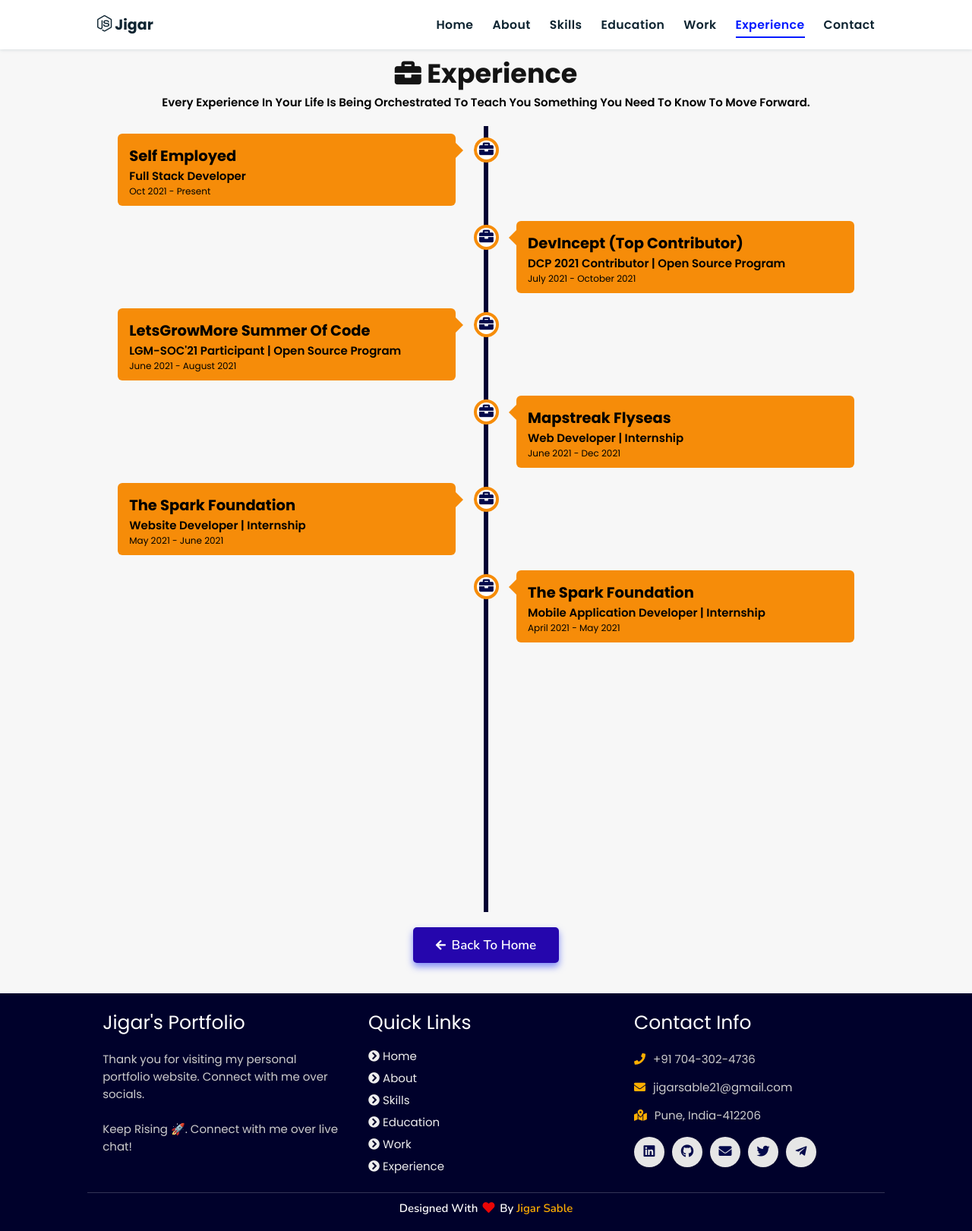
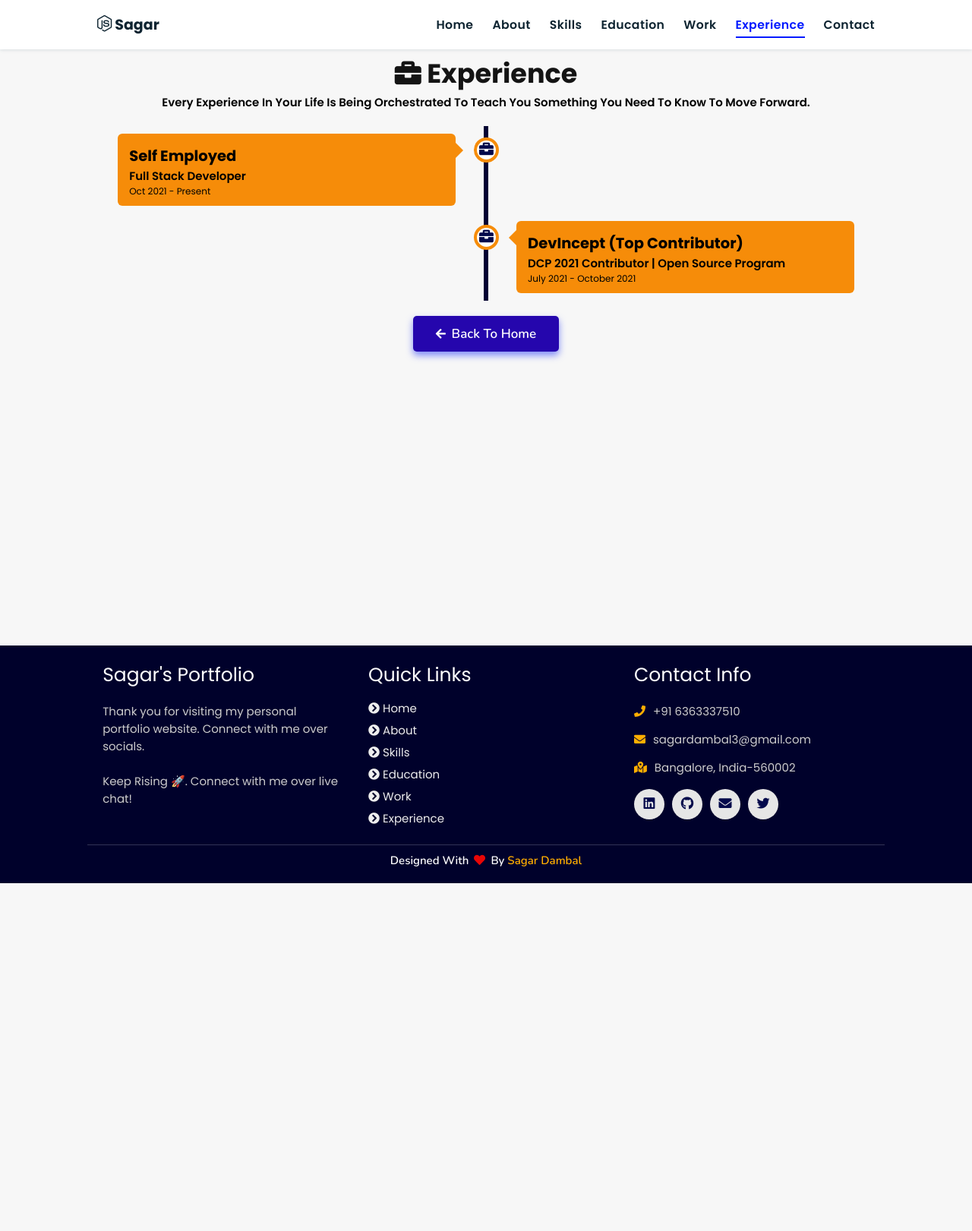
Before and after one commit to Sagar-Dambal3/My-Portfolio, a plain HTML site: page experience/index.html in a window 1280 px wide. Shown: the whole page at 76% size. After the commit the page ends 1163 px from the top, so only its background shows below. Drawn offline with nearby package versions, Linux system fonts and the light colour scheme.

Commit message:
Updated Experience section and Contact info

```diff
--- a/assets/js/script.js
+++ b/assets/js/script.js
@@ -59,7 +59,7 @@ $(document).ready(function() {
 document.addEventListener('visibilitychange',
     function() {
         if (document.visibilityState === "visible") {
-            document.title = "Portfolio | Jigar Sable";
+            document.title = "Portfolio | Sagar Dambal";
             $("#favicon").attr("href", "assets/images/favicon.png");
         } else {
             document.title = "Come Back To Portfolio";
--- a/experience/index.html
+++ b/experience/index.html
@@ -1,21 +1,24 @@
 <!DOCTYPE html>
 <html lang="en">
+
 <head>
     <meta charset="UTF-8">
     <meta http-equiv="X-UA-Compatible" content="IE=edge">
     <meta name="viewport" content="width=device-width, initial-scale=1.0">
     <link rel="stylesheet" href="./style.css">
     <!-- Font Awesome -->
-    <link rel="stylesheet" href="https://cdnjs.cloudflare.com/ajax/libs/font-awesome/5.15.3/css/all.min.css" integrity="sha512-iBBXm8fW90+nuLcSKlbmrPcLa0OT92xO1BIsZ+ywDWZCvqsWgccV3gFoRBv0z+8dLJgyAHIhR35VZc2oM/gI1w==" crossorigin="anonymous" referrerpolicy="no-referrer" />
+    <link rel="stylesheet" href="https://cdnjs.cloudflare.com/ajax/libs/font-awesome/5.15.3/css/all.min.css" integrity="sha512-iBBXm8fW90+nuLcSKlbmrPcLa0OT92xO1BIsZ+ywDWZCvqsWgccV3gFoRBv0z+8dLJgyAHIhR35VZc2oM/gI1w==" crossorigin="anonymous" referrerpolicy="no-referrer"
+    />
     <link id='favicon' rel="shortcut icon" href="/assets/images/favicon.png" type="image/x-png">
 
-    <title>Experience | Portfolio Jigar Sable</title>
+    <title>Experience | Portfolio Sagar Dambal</title>
 </head>
+
 <body oncontextmenu="return false">
 
     <!-- navbar starts -->
     <header>
-        <a href="/" class="logo"><i class="fab fa-node-js"></i> Jigar</a>
+        <a href="/" class="logo"><i class="fab fa-node-js"></i> Sagar</a>
 
         <div id="menu" class="fas fa-bars"></div>
         <nav class="navbar">
@@ -66,7 +69,7 @@
                 </div>
             </div>
 
-      <div class="container left">
+            <!-- <div class="container left">
                 <div class="content">
                     <div class="tag">
                         <h2>LetsGrowMore Summer of Code</h2>
@@ -76,9 +79,9 @@
                         <p>June 2021 - August 2021</p>
                     </div>
                 </div>
-      </div>
+            </div> -->
 
-    <div class="container right">
+            <!-- <div class="container right">
                 <div class="content">
                     <div class="tag">
                         <h2>Mapstreak Flyseas</h2>
@@ -88,9 +91,9 @@
                         <p>June 2021 - Dec 2021</p>
                     </div>
                 </div>
-    </div>
+            </div> -->
 
-    <div class="container left">
+            <!-- <div class="container left">
                 <div class="content">
                     <div class="tag">
                         <h2>The Spark Foundation</h2>
@@ -100,9 +103,9 @@
                         <p>May 2021 - June 2021</p>
                     </div>
                 </div>
-    </div>
+            </div> -->
 
-    <div class="container right">
+            <!-- <div class="container right">
                 <div class="content">
                     <div class="tag">
                         <h2>The Spark Foundation</h2>
@@ -112,9 +115,9 @@
                         <p>April 2021 - May 2021</p>
                     </div>
                 </div>
-    </div>
+            </div> -->
 
-    <div class="container left">
+            <!-- <div class="container left">
                 <div class="content">
                     <div class="tag">
                         <h2>Frshr Technologies</h2>
@@ -124,9 +127,9 @@
                         <p>April 2021 - April 2021</p>
                     </div>
                 </div>
-    </div>
+            </div> -->
 
-    <div class="container right">
+            <!-- <div class="container right">
                 <div class="content">
                     <div class="tag">
                         <h2>WonderingBlog</h2>
@@ -136,9 +139,9 @@
                         <p>March 2021 - April 2021</p>
                     </div>
                 </div>
-    </div>
+            </div> -->
 
-    <div class="container left">
+            <!-- <div class="container left">
                 <div class="content">
                     <div class="tag">
                         <h2>Hacktoberfest 2020</h2>
@@ -148,7 +151,7 @@
                         <p>October 2020 - November 2020</p>
                     </div>
                 </div>
-      </div>
+            </div> -->
 
         </div>
 
@@ -169,7 +172,7 @@
         <div class="box-container">
 
             <div class="box">
-          <h3>Jigar's Portfolio</h3>
+                <h3>Sagar's Portfolio</h3>
                 <p>Thank you for visiting my personal portfolio website. Connect with me over socials. <br/> <br/> Keep Rising 🚀. Connect with me over live chat!</p>
             </div>
 
@@ -185,21 +188,20 @@
 
             <div class="box">
                 <h3>contact info</h3>
-          <p> <i class="fas fa-phone"></i>+91 704-302-4736</p>
-          <p> <i class="fas fa-envelope"></i>jigarsable21@gmail.com</p>
-          <p> <i class="fas fa-map-marked-alt"></i>Pune, India-412206</p>
+                <p> <i class="fas fa-phone"></i>+91 6363337510</p>
+                <p> <i class="fas fa-envelope"></i>sagardambal3@gmail.com</p>
+                <p> <i class="fas fa-map-marked-alt"></i>Bangalore, India-560002</p>
                 <div class="share">
 
-            <a href="https://www.linkedin.com/in/jigar-sable" class="fab fa-linkedin" target="_blank"></a>
-            <a href="https://github.com/jigar-sable" class="fab fa-github" target="_blank"></a>
-            <a href="mailto:jigarsable21@gmail.com" class="fas fa-envelope" target="_blank"></a>
-            <a href="https://twitter.com/jigar_sable" class="fab fa-twitter" target="_blank"></a>
-            <a href="https://t.me/lifecode5" class="fab fa-telegram-plane" target="_blank"></a>
+                    <a href="https://www.linkedin.com/in/sagar-dambal/" class="fab fa-linkedin" target="_blank"></a>
+                    <a href="https://github.com/Sagar-Dambal3" class="fab fa-github" target="_blank"></a>
+                    <a href="mailto:sagardambal3@gmail.com" class="fas fa-envelope" target="_blank"></a>
+                    <a href="https://twitter.com/SagarDambal0003" class="fab fa-twitter" target="_blank"></a>
                 </div>
             </div>
         </div>
 
-  <h1 class="credit">Designed with <i class="fa fa-heart pulse"></i> by <a href="https://www.linkedin.com/in/jigar-sable"> jigar sable</a></h1>
+        <h1 class="credit">Designed with <i class="fa fa-heart pulse"></i> by <a href="https://www.linkedin.com/in/sagar-dambal/"> Sagar Dambal</a></h1>
 
     </section>
     <!-- footer section ends -->
@@ -220,4 +222,5 @@
     <script src="./script.js"></script>
 
 </body>
+
 </html>
```
Also changed, not shown: projects/index.html (+7 -3 lines), projects/script.js (+16 -15 lines). Lines whose indentation alone changed are shown as unchanged.
